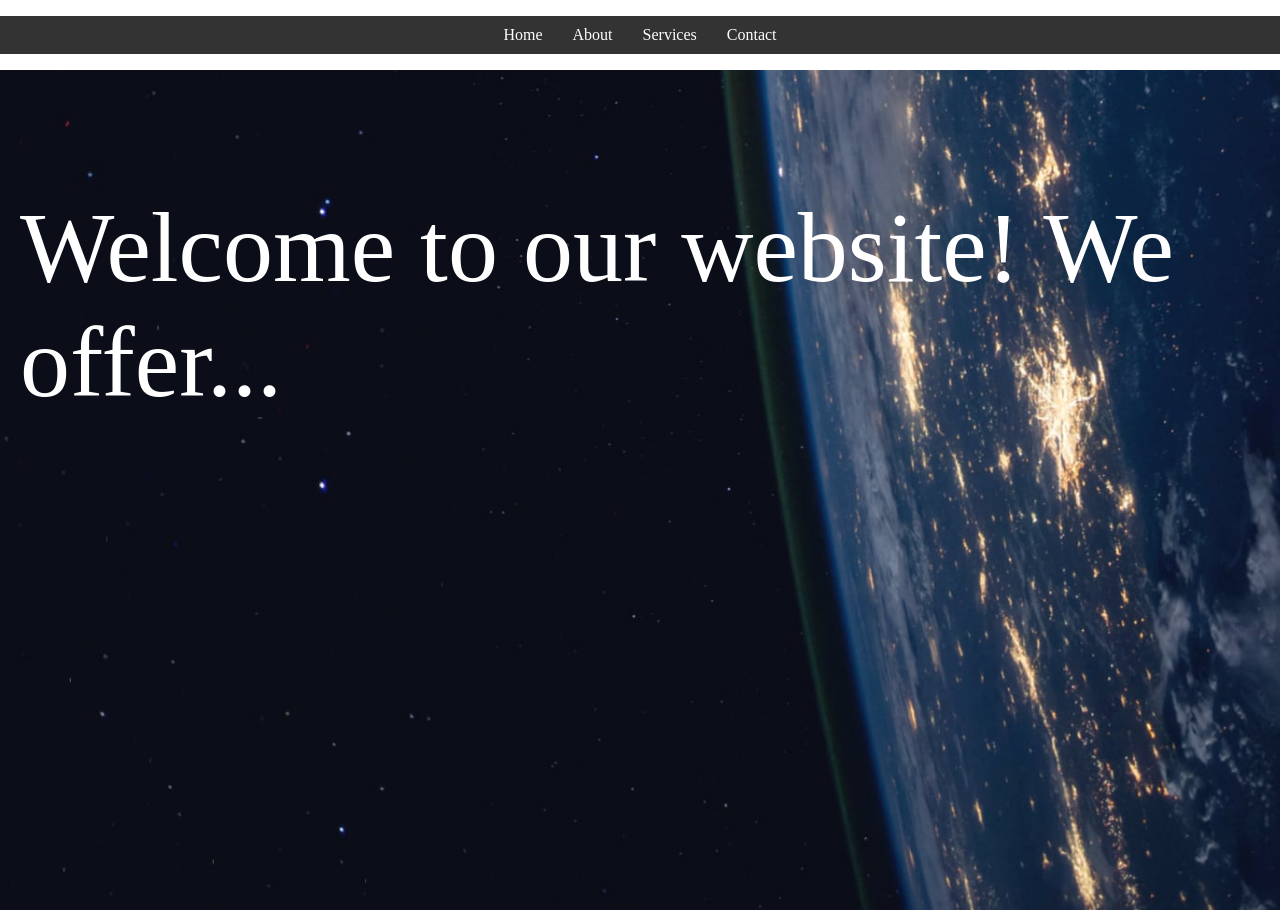
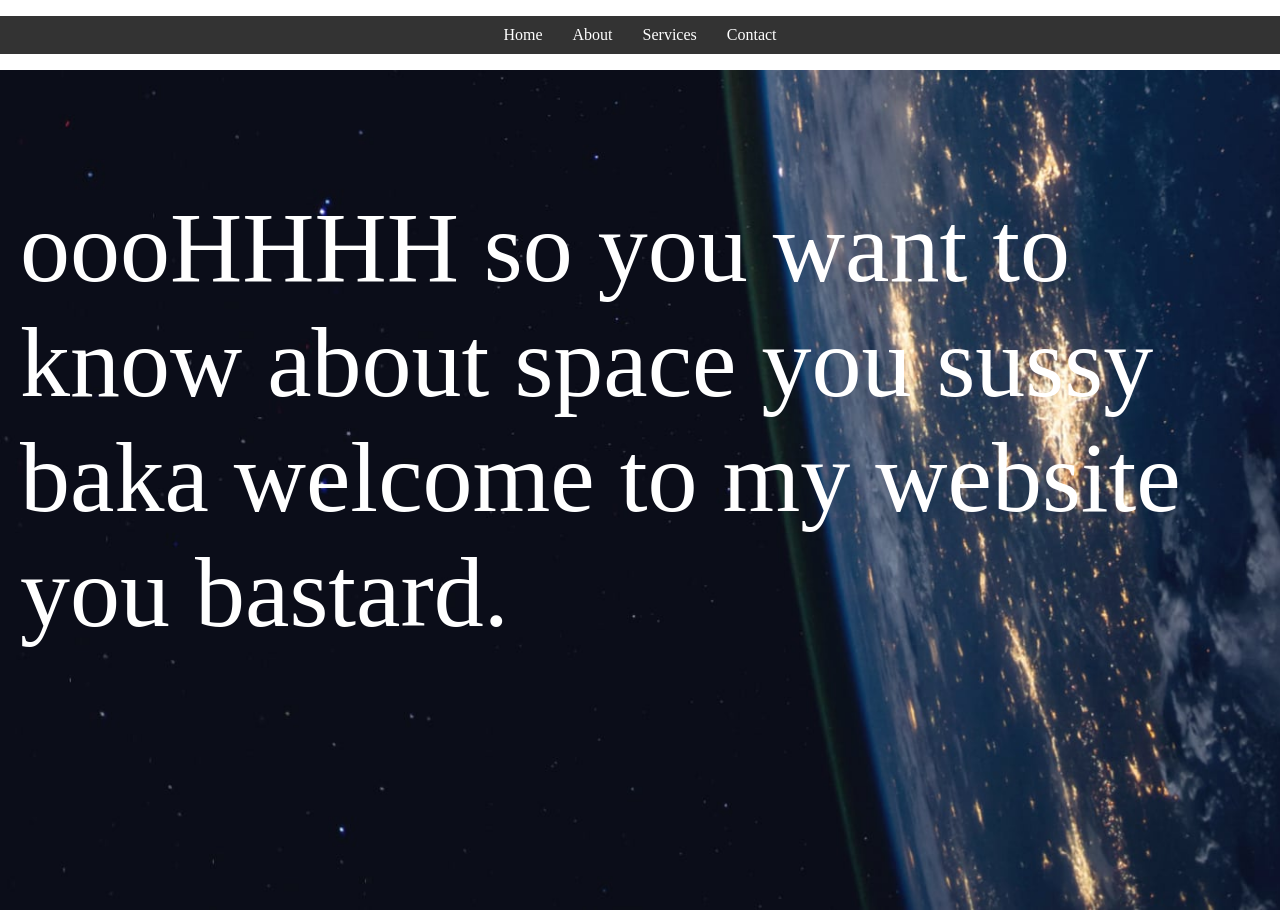
Before and after one commit to k22rma/space, a plain HTML site: page index.html in a window 1280 px wide. Drawn offline with Linux system fonts and the light colour scheme.

Commit message:
Update index.html

```diff
--- a/index.html
+++ b/index.html
@@ -18,7 +18,7 @@
       </ul>
   </nav>
   <div class="content">
-      <p>Welcome to our website! We offer...</p>
+      <p>oooHHHH so you want to know about space you sussy baka welcome to  my website you bastard. </p>
   </div>
 
   </body>
```
